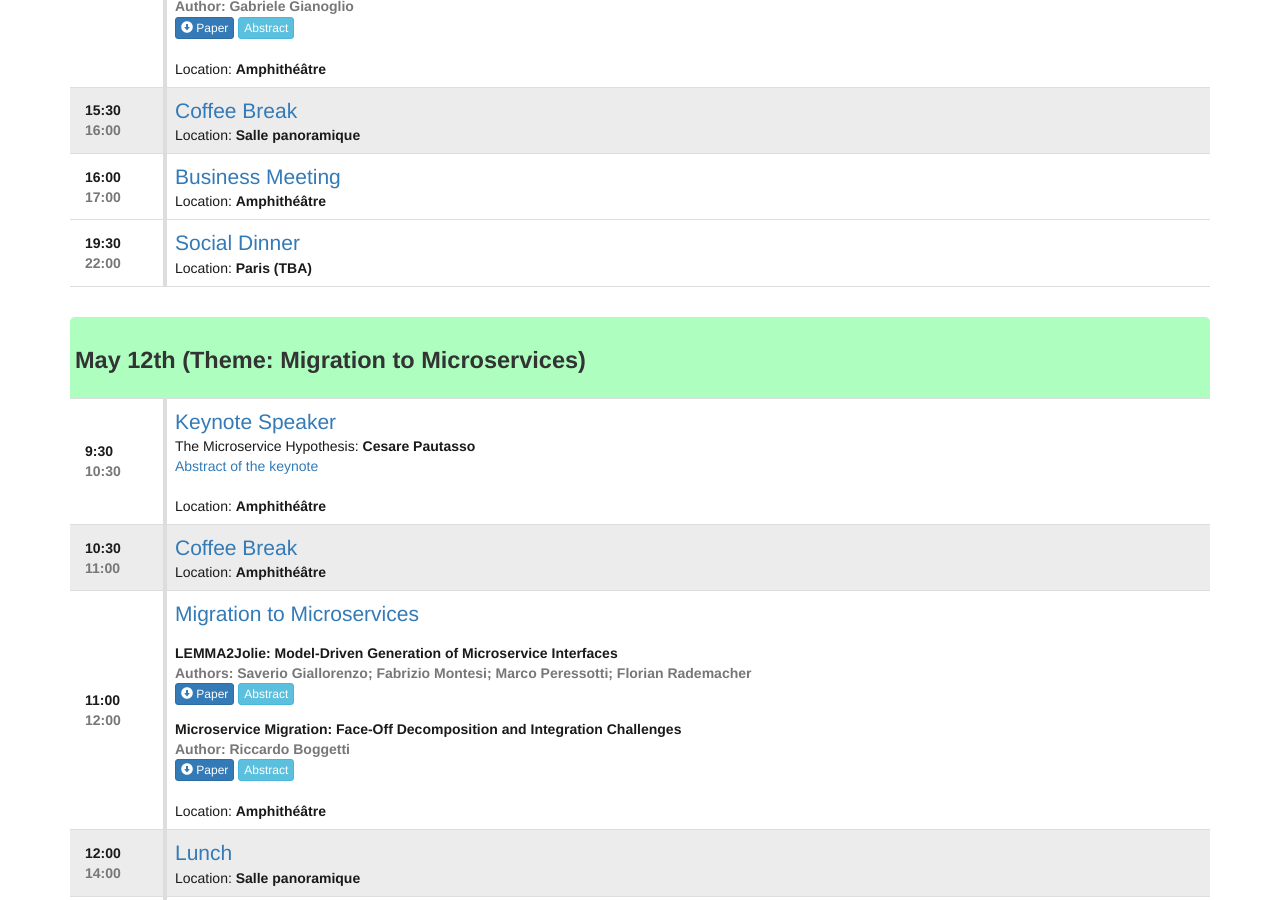
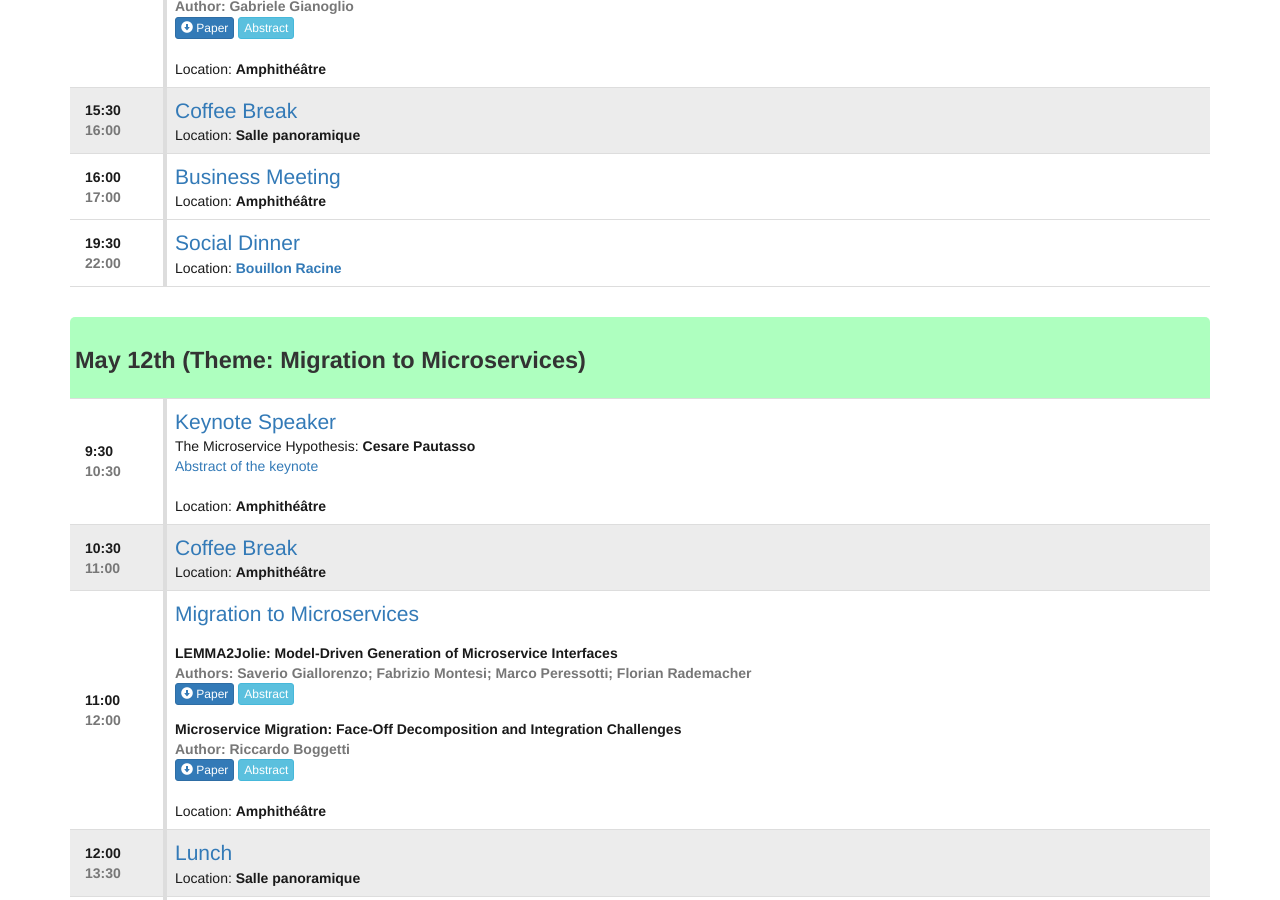
Before and after one commit to microservices-community/microservices-2022, a Jekyll site: the page built from program.md, in a window 1280 px wide and 900 px high, scrolled down 2863 px. Built offline with Jekyll 4.4.1, drawn with Linux system fonts in a browser that asks for light colours; some of the changed text lies outside the part shown.

Commit message:
Some refinements

```diff
--- a/_data/program.yml
+++ b/_data/program.yml
@@ -126,7 +126,7 @@
       from: "19:30"
       to: "22:00"
       #      non-session: true
-      location: Paris (TBA)
+      location: <a href="https://www.conf-micro.services/2022/attending/#restaurant">Bouillon Racine</a>
 - day: May 12th
   color: "#aeffbf"
   theme: Migration to Microservices
@@ -156,12 +156,12 @@
       location: Amphithéâtre
     - title: Lunch
       from: "12:00"
-      to: "14:00"
+      to: "13:30"
       non-session: true
       location: Salle panoramique
     - title: Funding and Consortium Building Workshop
-      from: "14:00"
-      to: "15:30"
+      from: "13:30"
+      to: "15:00"
       authors:
         - Christian Walther Bruun
       #      non-session: true
@@ -196,12 +196,12 @@
         <br>
         Participants will gain insight into the in and outs of Horizon Europe, learning about how to find and read a call, how to build a consortium and meet like-minded people from around Europe.
     - title: Coffee Break
-      from: "15:30"
-      to: "16:00"
+      from: "15:00"
+      to: "15:30"
       non-session: true
       location: Salle panoramique
     - title: Awards Ceremony
-      from: "16:30"
-      to: "17:00"
+      from: "16:00"
+      to: "16:30"
       #      non-session: true
       location: Amphithéâtre
```
